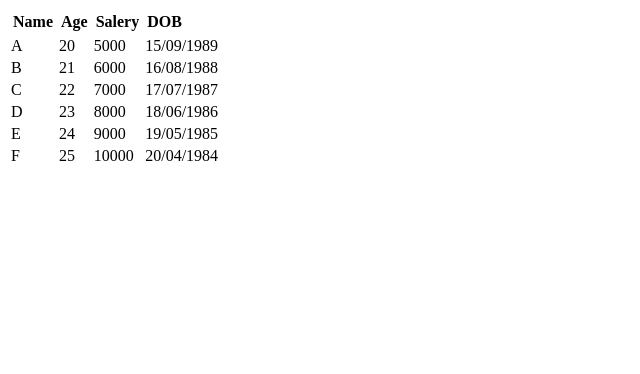
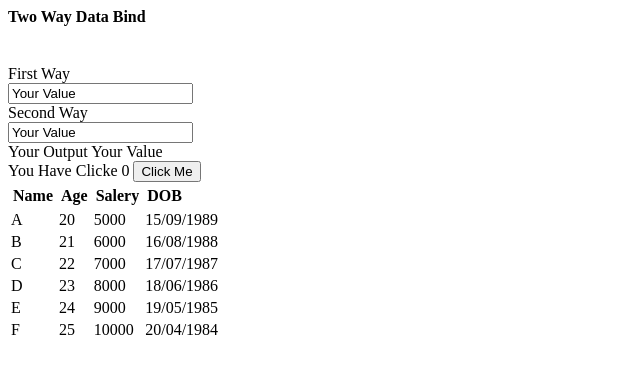
Before and after one commit to Av922230/angular-newlearn, an Angular app: page / in a window 1280 px wide. Shown: the top 374 px of the page, without its empty margins (0-640 px from the left). Built offline with nearby package versions, Linux system fonts and the light colour scheme.

Commit message:
3 files modified

```diff
--- a/src/app/TwoWayDataBinding/TwoWayComponent.ts
+++ b/src/app/TwoWayDataBinding/TwoWayComponent.ts
@@ -9,4 +9,12 @@ export class TwoWayDataBinding{
   public Second:string ="Second Way";
   public Output:string ="Your Output";
   public Name :string ="Your Value";
+
+  clickCount :number = 0;
+
+  onClick():void{
+    this.clickCount = this.clickCount +1;
+  }
+
+
 }
--- a/src/app/TwoWayDataBinding/TwoWayComponentView.html
+++ b/src/app/TwoWayDataBinding/TwoWayComponentView.html
@@ -10,3 +10,7 @@
 <br/>
 {{Output}}
 {{Name}}
+
+<br/>
+You Have Clicke {{clickCount}}
+<button (click)='onClick()'>Click Me</button>
--- a/src/app/app.component.html
+++ b/src/app/app.component.html
@@ -1,2 +1,2 @@
-<!--<TwoWayDataBinding></TwoWayDataBinding>-->
+<TwoWayDataBinding></TwoWayDataBinding>
 <Employee></Employee>
```
